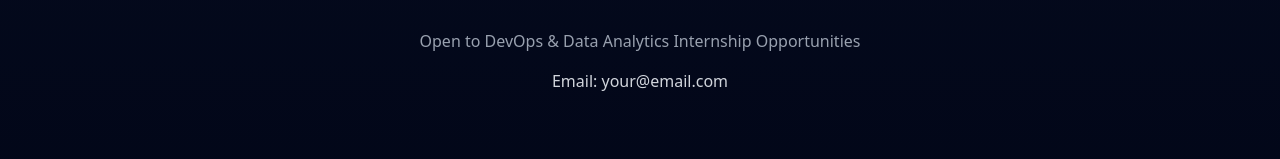
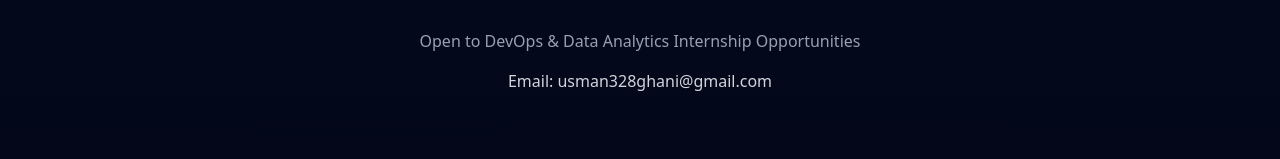
Before and after one commit to Usman-Ghani-Devops/portfolio, a React (Vite) app: page / in a window 1280 px wide. Shown: the part 2260-2419 px from the top of the page. Built offline with nearby package versions, Linux system fonts and the light colour scheme.

Commit message:
Update project links and email address in App.jsx

```diff
--- a/src/App.jsx
+++ b/src/App.jsx
@@ -17,7 +17,7 @@
       title: "Dockerized Multi-Tier Application",
       desc: "Containerized Flask and MySQL application ensuring consistent and scalable deployment.",
       tech: "Docker • Flask • MySQL",
-      link: "https://github.com/Usman-Ghani-Devops/flask_mysql_tier_app",
+      link: "https://github.com/Usman-Ghani-Devops/Docker-Projects.git",
     },
     {
       title: "Sales Data Analysis Project",
@@ -182,7 +182,7 @@
           Open to DevOps & Data Analytics Internship Opportunities
         </p>
 
-        <p className="text-gray-300">Email: your@email.com</p>
+        <p className="text-gray-300">Email: usman328ghani@gmail.com</p>
       </section>
 
 
```
